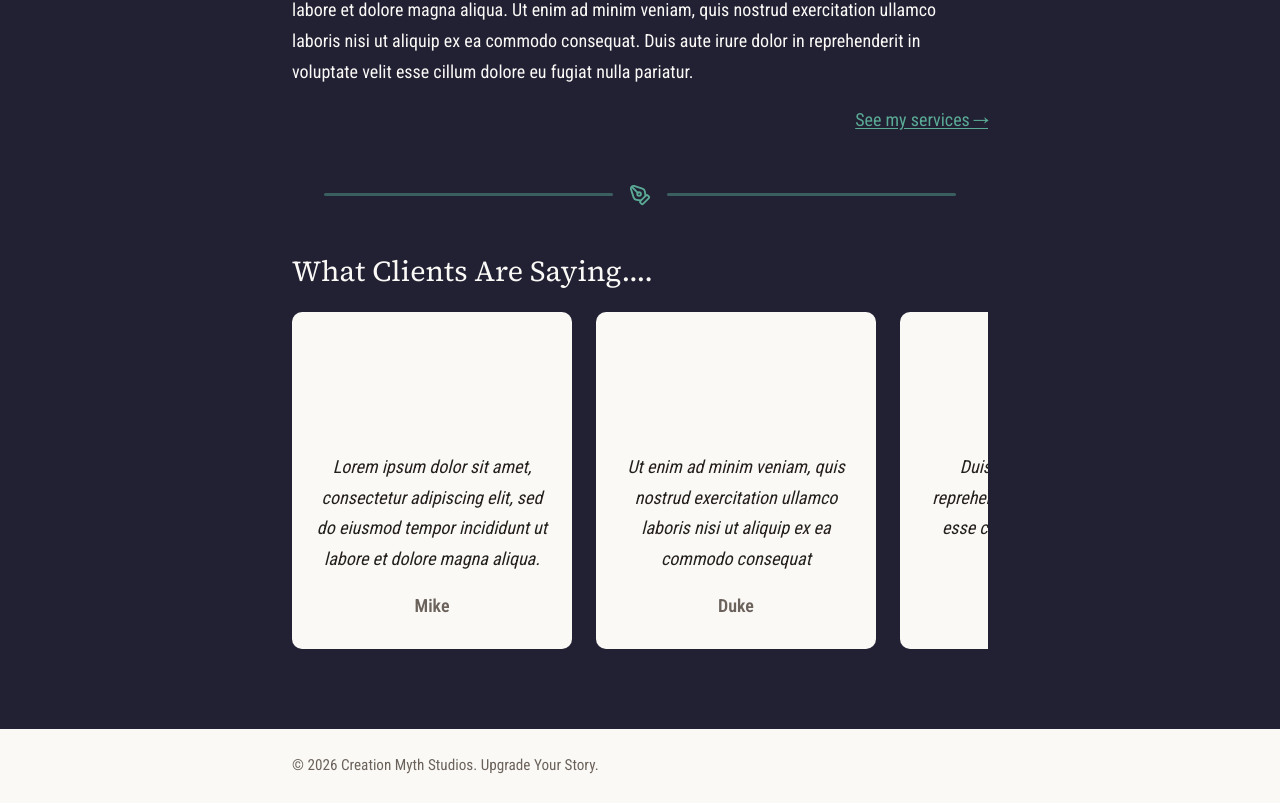
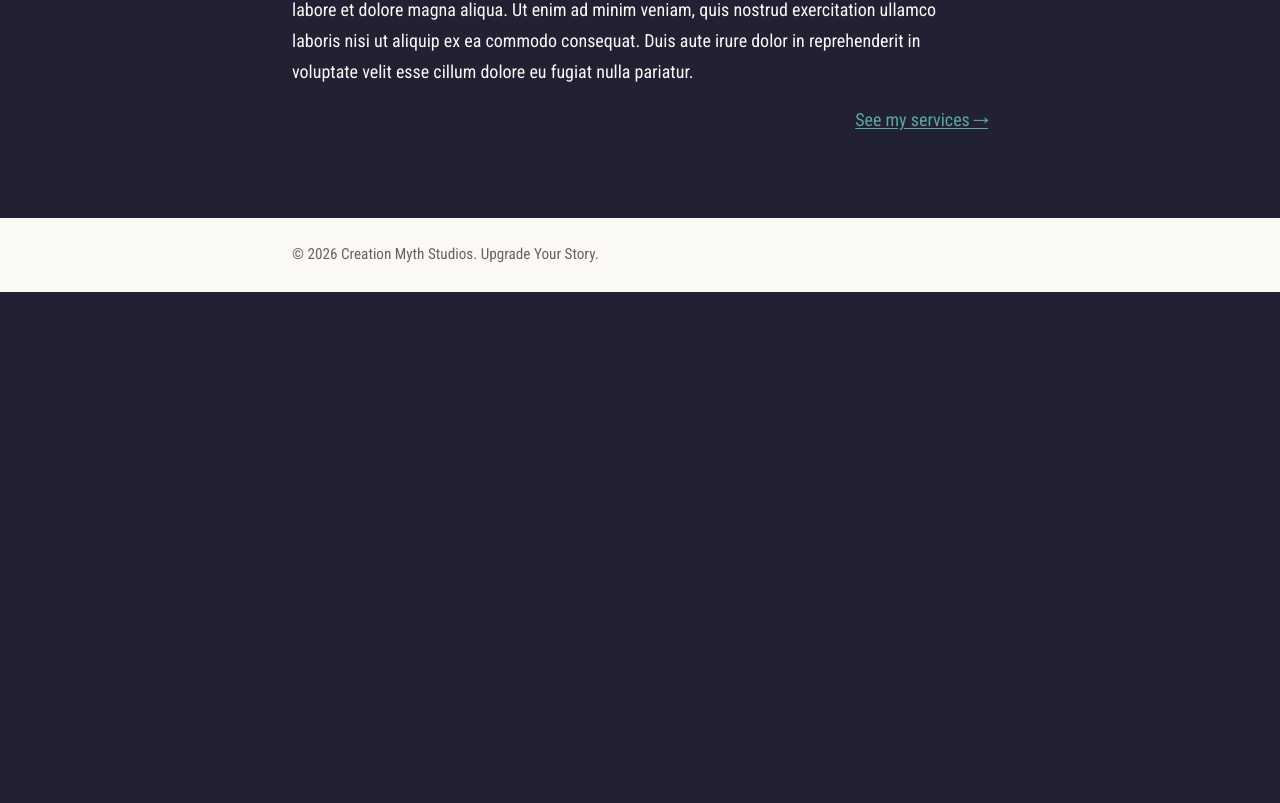
Before and after one commit to mike-duke/creationMythStudios_svelte, a SvelteKit app: page / in a window 1280 px wide. Shown: the part 882-1685 px from the top of the page. After the commit the page ends 1174 px from the top, so only its background shows below. Built offline with nearby package versions, Linux system fonts and the light colour scheme.

Commit message:
Comment out testimonials on home page

```diff
--- a/src/routes/+page.svelte
+++ b/src/routes/+page.svelte
@@ -52,6 +52,10 @@
   </p>
 </section>
 
+<!--
+  Testimonials are hidden until there are real ones. To restore, remove this
+  comment wrapper (and the matching one around the testimonial CSS below).
+
 {#if home.testimonials.length > 0}
   <Divider />
 
@@ -79,6 +83,9 @@
     </ul>
   </section>
 {/if}
+-->
+
+<!-- Testimonial CSS is commented out below along with the markup. -->
 
 <style>
   .hero {
@@ -156,53 +163,55 @@
     text-align: right;
   }
 
-  /* Horizontal track: cards sit in a row and scroll sideways when they
-     overflow. Holds as many cards as there are testimonials. */
-  .testimonial-track {
-    list-style: none;
-    margin: 1.5rem 0 0;
-    padding: 0 0 1rem;
-    display: flex;
-    gap: 1.5rem;
-    overflow-x: auto;
-    /* Snap each card into view as you scroll. */
-    scroll-snap-type: x mandatory;
-    /* Room for the scrollbar without clipping card shadows. */
-    -webkit-overflow-scrolling: touch;
-  }
-  /* A single card: image on top, italic quote, name at the bottom. */
-  .testimonial-card {
-    flex: 0 0 280px;
-    scroll-snap-align: start;
-    display: flex;
-    flex-direction: column;
-    align-items: center;
-    text-align: center;
-    gap: 1rem;
-    padding: 1.75rem 1.5rem;
-    background: var(--color-surface);
-    color: var(--color-surface-text);
-    border-radius: var(--radius);
-  }
-  .testimonial-photo {
-    flex: 0 0 auto;
-    width: 96px;
-    height: 96px;
-    border-radius: 50%;
-    object-fit: cover;
-  }
-  .testimonial-card blockquote {
-    margin: 0;
-    flex: 1 1 auto;
-  }
-  .quote {
-    margin: 0;
-    font-style: italic;
-  }
-  .client-name {
-    margin: 0;
-    font-family: var(--font-body);
-    font-weight: 600;
-    color: var(--color-muted);
-  }
+  /*
+   * Testimonial styles, hidden along with the markup. Restore both together.
+   *
+   * Horizontal track: cards sit in a row and scroll sideways when they
+   * overflow. Holds as many cards as there are testimonials.
+   * .testimonial-track {
+   *   list-style: none;
+   *   margin: 1.5rem 0 0;
+   *   padding: 0 0 1rem;
+   *   display: flex;
+   *   gap: 1.5rem;
+   *   overflow-x: auto;
+   *   scroll-snap-type: x mandatory;
+   *   -webkit-overflow-scrolling: touch;
+   * }
+   * A single card: image on top, italic quote, name at the bottom.
+   * .testimonial-card {
+   *   flex: 0 0 280px;
+   *   scroll-snap-align: start;
+   *   display: flex;
+   *   flex-direction: column;
+   *   align-items: center;
+   *   text-align: center;
+   *   gap: 1rem;
+   *   padding: 1.75rem 1.5rem;
+   *   background: var(--color-surface);
+   *   color: var(--color-surface-text);
+   *   border-radius: var(--radius);
+   * }
+   * .testimonial-photo {
+   *   flex: 0 0 auto;
+   *   width: 96px;
+   *   height: 96px;
+   *   border-radius: 50%;
+   *   object-fit: cover;
+   * }
+   * .testimonial-card blockquote {
+   *   margin: 0;
+   *   flex: 1 1 auto;
+   * }
+   * .quote {
+   *   margin: 0;
+   *   font-style: italic;
+   * }
+   * .client-name {
+   *   margin: 0;
+   *   font-family: var(--font-body);
+   *   font-weight: 600;
+   *   color: var(--color-muted);
+   * }
+   */
 </style>
```
